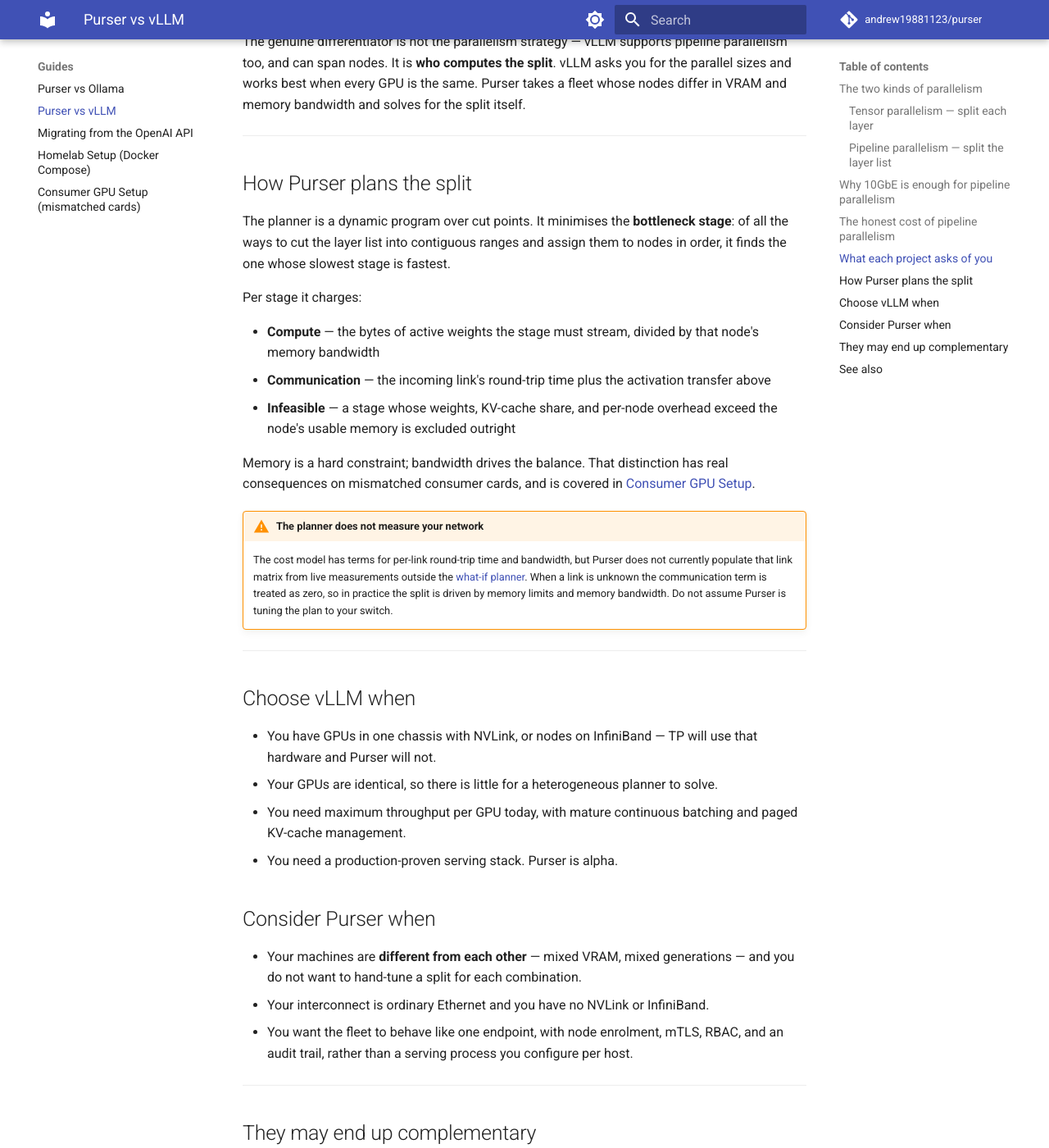
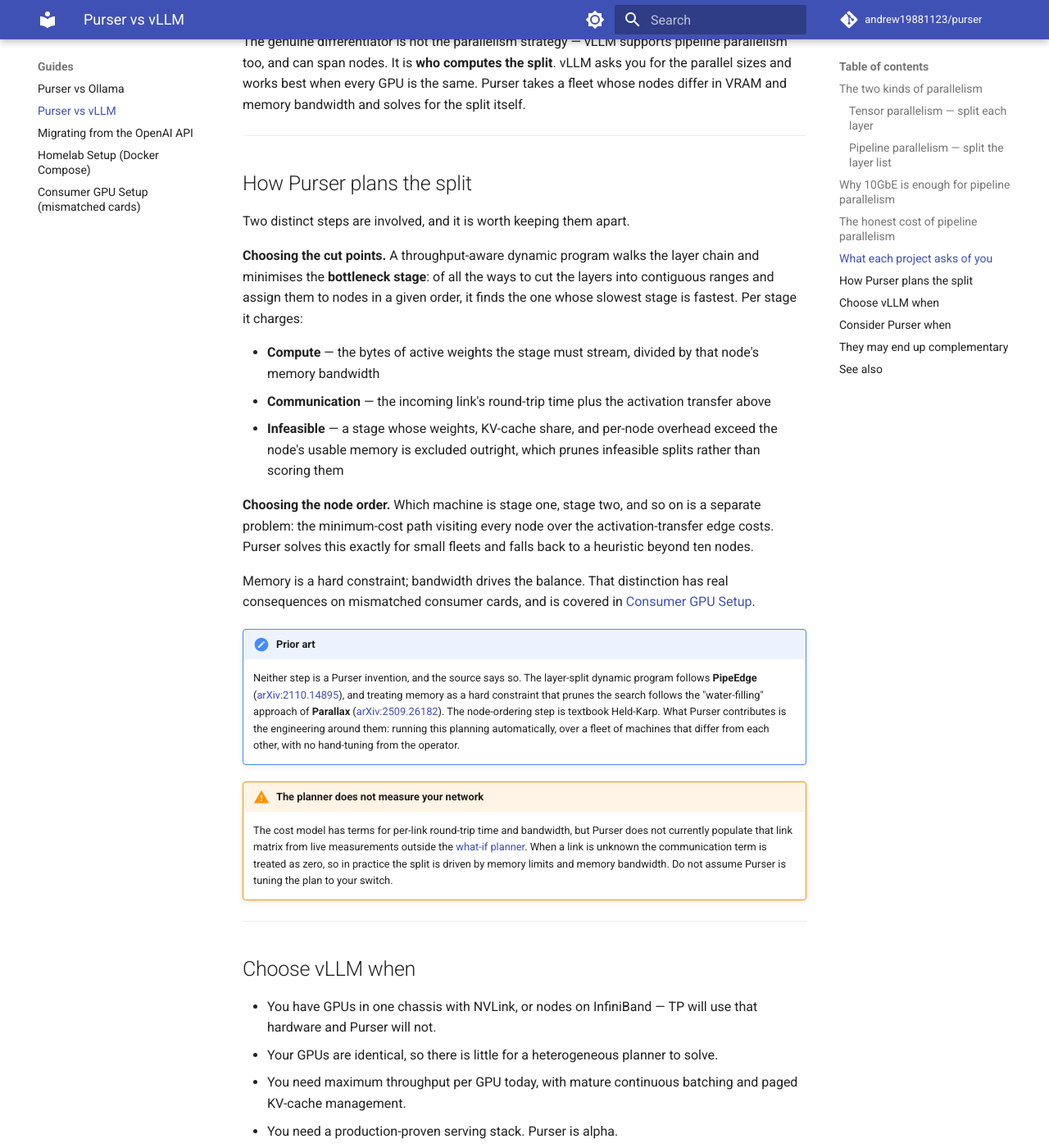
Before and after one commit to andrew19881123/purser, an MkDocs documentation site: the page built from website/docs/guides/vs-vllm.md, in a window 1280 px wide and 1400 px high, scrolled down 2979 px. Shown: the whole window at 82% size. Built offline with MkDocs 1.6.1 and Material for MkDocs 9.7.7, drawn with Linux system fonts in a browser that asks for light colours; comment, search, counter and statistics services are not loaded.

Commit message:
docs(guides): separate the two planning steps and credit prior art
No attribution error existed to fix — neither page ever mentioned Held-Karp,
Hamiltonian paths, or 2-opt, and the one algorithm sentence already scoped the
dynamic program to cut points "assigned to nodes in a given order", treating node
order as a DP input rather than its output. This commit makes that distinction
explicit for the reader and names the influences.

vs-vllm.md — "How Purser plans the split" now separates:
- choosing the cut points: the throughput-aware DP minimising bottleneck stage
  time, with memory as a hard constraint that prunes infeasible splits;
- choosing the node order: the minimum-cost path over activation-transfer edge
  costs, exact for small fleets and heuristic beyond ten nodes.

Adds a "Prior art" admonition citing PipeEdge (arXiv:2110.14895) for the layer
split and Parallax (arXiv:2509.26182) for the water-filling memory constraint —
both cited in partition.go:16-22 — and names the ordering step as textbook
Held-Karp. It states plainly that the contribution is the engineering around
these algorithms, not their invention: automatic planning over a heterogeneous
fleet with no operator hand-tuning.

Naming the prior art reads as more credible to the systems audience these pages
target, and forecloses a novelty claim the source itself does not support.

consumer-gpu-setup.md — cross-links the same explanation rather than repeating
the citations.

mkdocs build --strict exits 0 with zero warnings; the new cross-reference anchor
verified in the generated HTML.

Co-Authored-By: Claude <noreply@anthropic.com>
Signed-off-by: Andrea Veronesi <andrea.veronesi@unipol.it@macOS-JYP95J47TV.local>

```diff
--- a/website/docs/guides/vs-vllm.md
+++ b/website/docs/guides/vs-vllm.md
@@ -128,22 +128,39 @@ for the split itself.
 
 ## How Purser plans the split
 
-The planner is a dynamic program over cut points. It minimises the **bottleneck
-stage**: of all the ways to cut the layer list into contiguous ranges and assign
-them to nodes in order, it finds the one whose slowest stage is fastest.
+Two distinct steps are involved, and it is worth keeping them apart.
 
-Per stage it charges:
+**Choosing the cut points.** A throughput-aware dynamic program walks the layer
+chain and minimises the **bottleneck stage**: of all the ways to cut the layers
+into contiguous ranges and assign them to nodes in a given order, it finds the one
+whose slowest stage is fastest. Per stage it charges:
 
 - **Compute** — the bytes of active weights the stage must stream, divided by
   that node's memory bandwidth
 - **Communication** — the incoming link's round-trip time plus the activation
   transfer above
 - **Infeasible** — a stage whose weights, KV-cache share, and per-node overhead
-  exceed the node's usable memory is excluded outright
+  exceed the node's usable memory is excluded outright, which prunes infeasible
+  splits rather than scoring them
+
+**Choosing the node order.** Which machine is stage one, stage two, and so on is a
+separate problem: the minimum-cost path visiting every node over the
+activation-transfer edge costs. Purser solves this exactly for small fleets and
+falls back to a heuristic beyond ten nodes.
 
 Memory is a hard constraint; bandwidth drives the balance. That distinction has
 real consequences on mismatched consumer cards, and is covered in
 [Consumer GPU Setup](consumer-gpu-setup.md).
+
+!!! note "Prior art"
+    Neither step is a Purser invention, and the source says so. The layer-split
+    dynamic program follows **PipeEdge**
+    ([arXiv:2110.14895](https://arxiv.org/abs/2110.14895)), and treating memory as
+    a hard constraint that prunes the search follows the "water-filling" approach
+    of **Parallax** ([arXiv:2509.26182](https://arxiv.org/abs/2509.26182)). The
+    node-ordering step is textbook Held-Karp. What Purser contributes is the
+    engineering around them: running this planning automatically, over a fleet of
+    machines that differ from each other, with no hand-tuning from the operator.
 
 !!! warning "The planner does not measure your network"
     The cost model has terms for per-link round-trip time and bandwidth, but
```
Also changed, not shown: website/docs/guides/consumer-gpu-setup.md (+5 -3 lines).
